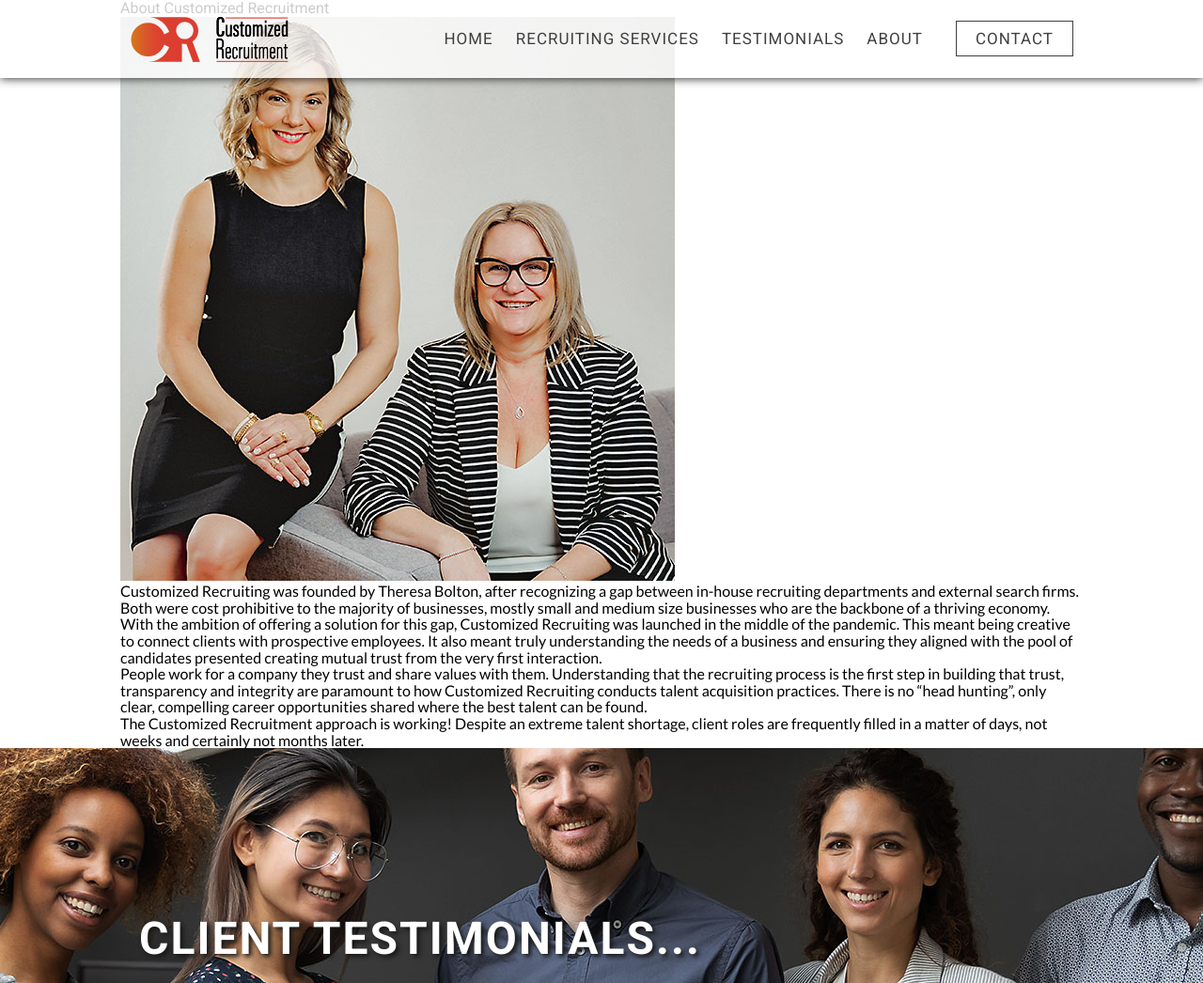
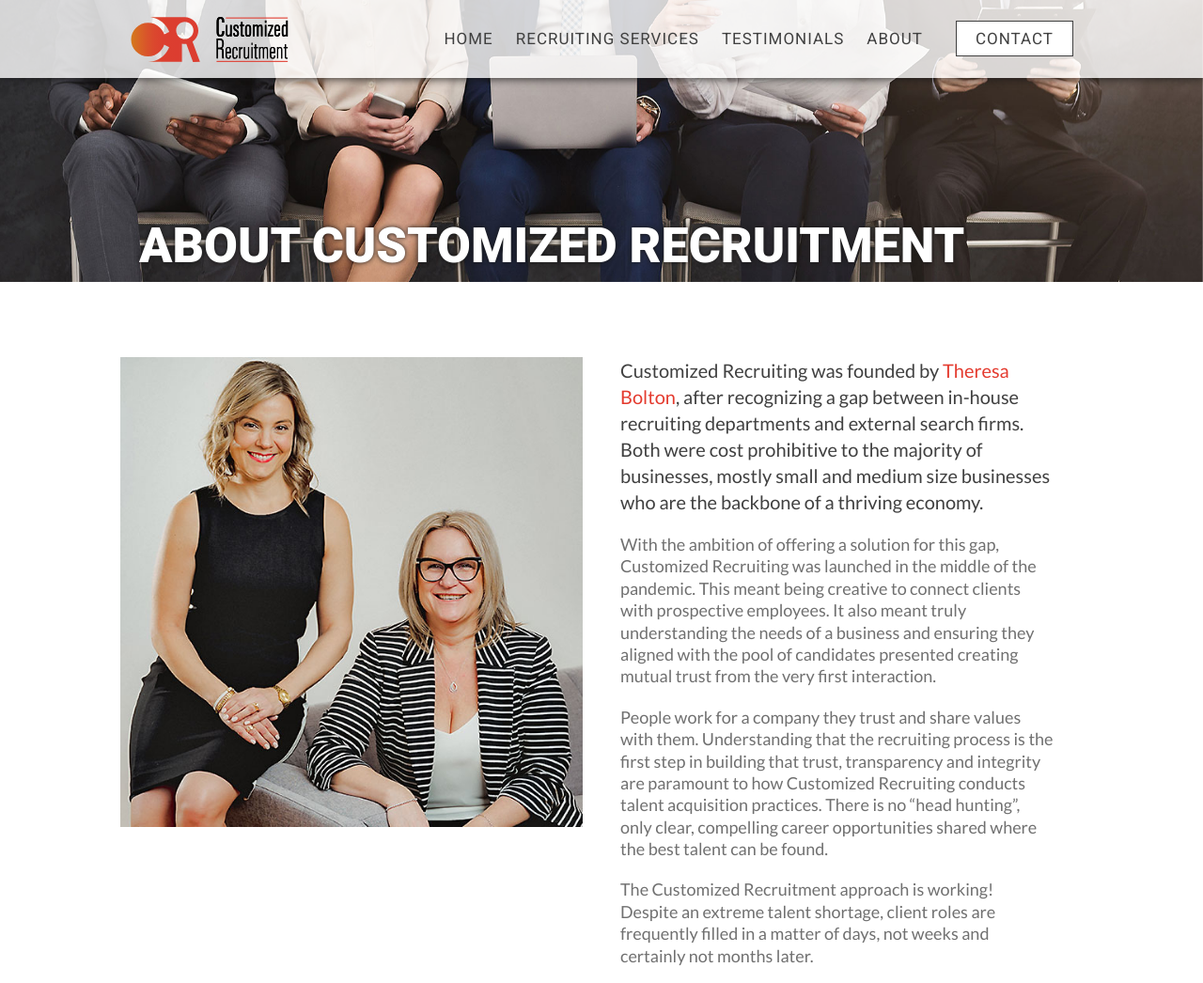
Before and after one commit to Vince-M/Vince-M-2609022_Customized_Recruitment-static, a website: page about.html in a window 1280 px wide. Shown: the top 1046 px of the page at 94% size. Drawn offline with Linux system fonts and the light colour scheme.

Commit message:
revise text styles and various styles throughtout

```diff
--- a/app/scss/components/_index.scss
+++ b/app/scss/components/_index.scss
@@ -5,4 +5,5 @@
 @forward 'testimonial';
 @forward 'page';
 @forward 'contact';
+@forward 'about';
 @forward 'footer';
--- a/app/scss/components/footer.scss
+++ b/app/scss/components/footer.scss
@@ -78,10 +78,6 @@
       // }
     }
 
-    &--social {
-
-    }
-
     &--copyright {
       font-size: rem(14);
       margin-left: rem(20);
@@ -96,5 +92,4 @@
       }
     }
   }
-
 }
--- a/app/scss/components/frontpg.scss
+++ b/app/scss/components/frontpg.scss
@@ -112,6 +112,7 @@
 
       p {
         font-size: rem(20);
+        color: var(--white);
         line-height: 1;
         margin-bottom: rem(30);
 
--- a/app/scss/components/header.scss
+++ b/app/scss/components/header.scss
@@ -119,6 +119,10 @@
   &__item {
     margin: 0 0 0 rem(24);
 
+    a:hover {
+      text-decoration: none;
+    }
+
     @include breakpoint-down(medium) {
       padding: rem(20) 0;
       margin: 0;
--- a/app/scss/components/hero.scss
+++ b/app/scss/components/hero.scss
@@ -87,3 +87,35 @@
     }
   }
 }
+
+.pageBanner {
+  background-image: url(/img/about_hero_1920x500.jpg);
+  background-repeat: no-repeat;
+  background-position: center top;
+  background-size: cover;
+  left: 49%;
+  transform: translateX(-49%);
+  position: relative;
+  margin: 0 0 rem(80) 0;
+  height: rem(300);
+  overflow: hidden;
+  clear: both;
+  display: flex;
+  justify-content: flex-start;
+  align-items: flex-end;
+
+  h1 {
+    font-family: var(--font-heading);
+    font-size: rem(52);
+    font-weight: 900;
+    color: var(--white);
+    text-shadow: 0 0 rem(5) var(--black);
+    padding-left: rem(20);
+    margin-bottom: rem(10);
+    text-transform: uppercase;
+
+    @include breakpoint-down(small) {
+      font-size: rem(44);
+    }
+  }
+}
--- a/app/scss/globals/typeography.scss
+++ b/app/scss/globals/typeography.scss
@@ -6,6 +6,15 @@
 h4 {
   margin-top: 0;
   font-family: var(--font-heading);
+}
+
+p {
+  font-family: var(--font-text);
+  color: var(--textGrey);
+  font-size: rem(18);
+  line-height: 1.3;
+  padding-right: rem(20);
+  margin-bottom: rem(20);
 }
 
 a,
@@ -24,3 +33,7 @@
     transition: all .3s ease-in-out;
   }
 }
+
+.hightlight-text {
+  color: var(--corpRed);
+}
```
Also changed, not shown: index.html (+3 -3 lines), dist/style.css, 1 other file.
